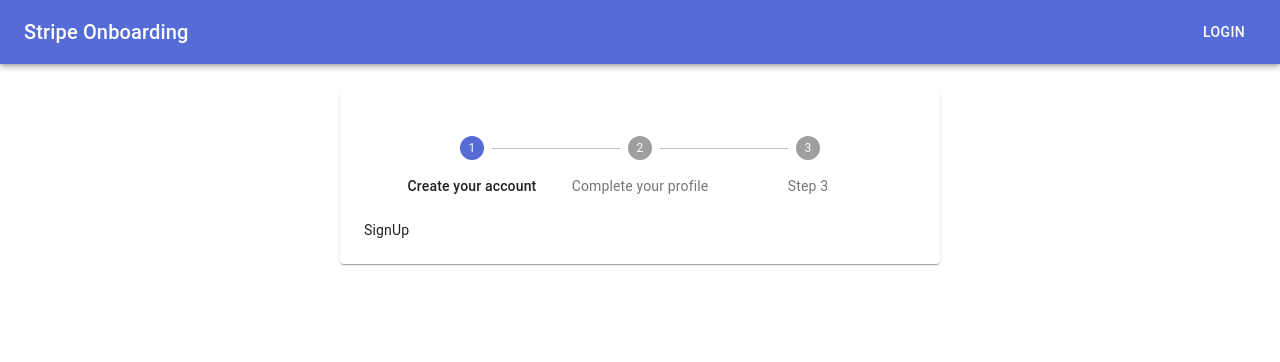
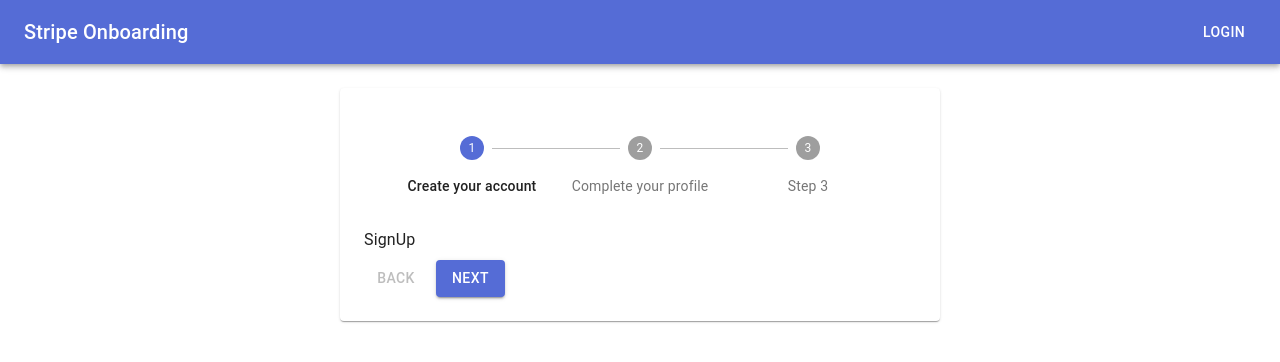
Before and after one commit to kvinchon/wsf-onboarding, a Next.js app in the folder frontend/: page / in a window 1280 px wide. Shown: the top 362 px of the page. Built offline with nearby package versions, Linux system fonts and the light colour scheme.

Commit message:
[Front] Add Back/Next buttons and code

```diff
--- a/frontend/pages/index.js
+++ b/frontend/pages/index.js
@@ -7,6 +7,7 @@ import Step from '@material-ui/core/Step';
 import StepLabel from '@material-ui/core/StepLabel';
 import React from 'react'
 import SignUp from '../components/SignUp.js'
+import Button from '@material-ui/core/Button';
 import CompleteProfil from '../components/CompleteProfil.js'
 
 const useStyles = makeStyles(theme => ({
@@ -19,9 +20,21 @@ const useStyles = makeStyles(theme => ({
     marginBottom: theme.spacing(3),
     padding: theme.spacing(3),
   },
+  root: {
+    width: '90%',
+  },
+  button: {
+    marginRight: theme.spacing(1),
+  },
+  instructions: {
+    marginTop: theme.spacing(1),
+    marginBottom: theme.spacing(1),
+  },
 }));
 
-const steps = ['Create your account', 'Complete your profile', 'Step 3'];
+function getSteps() {
+  return ['Create your account', 'Complete your profile', 'Step 3'];
+}
 
 function getStepContent(step) {
   switch (step) {
@@ -31,6 +44,9 @@ function getStepContent(step) {
     case 1:
       // Complete your profil page
       return <CompleteProfil/>;
+    case 2:
+      // Complete your profil page
+      return "ok";
     default:
       throw new Error('Unknown step');
   }
@@ -38,7 +54,18 @@ function getStepContent(step) {
 
 export default function Index(){
   const classes = useStyles();
-  const [activeStep] = React.useState(0);
+  const [activeStep, setActiveStep] = React.useState(0);
+  const [skipped, setSkipped] = React.useState(new Set());
+  const steps = getSteps();
+
+  function handleNext() {
+    setActiveStep(prevActiveStep => prevActiveStep + 1);
+  }
+
+  function handleBack() {
+    setActiveStep(prevActiveStep => prevActiveStep - 1);
+  }
+
 
   return (
     <Layout>
@@ -55,8 +82,23 @@ export default function Index(){
             ))}
           </Stepper>
           <div>
-            {/* Step Content */}
-            {getStepContent(activeStep)}
+          <div>
+            <Typography className={classes.instructions}>{getStepContent(activeStep)}</Typography>
+            <div>
+              <Button disabled={activeStep === 0} onClick={handleBack} className={classes.button}>
+                Back
+              </Button>
+
+              <Button
+                variant="contained"
+                color="primary"
+                onClick={handleNext}
+                className={classes.button}
+              >
+                {activeStep === steps.length - 1 ? 'Finish' : 'Next'}
+              </Button>
+            </div>
+          </div>
           </div>
         </Papper>
       </main>
```
